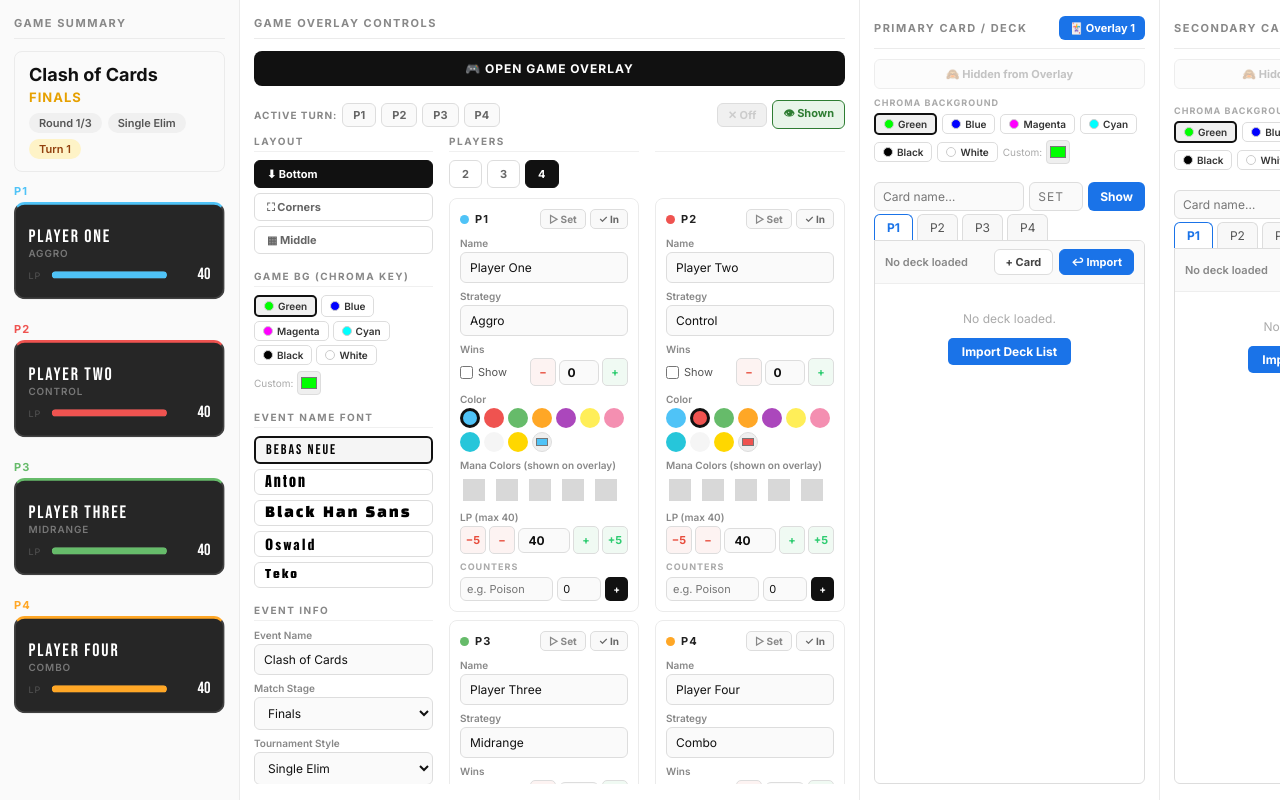
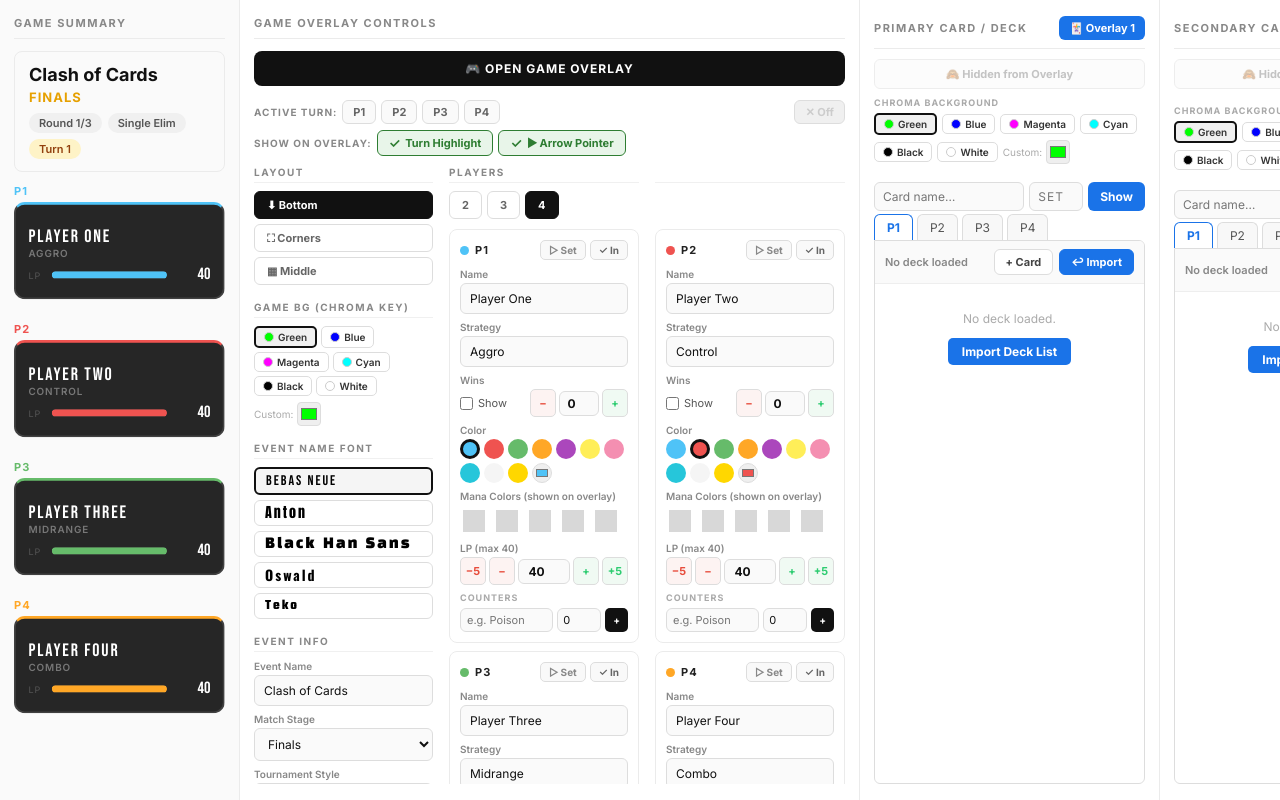
Before and after one commit to jdcaberoy/mtgstreamoverlay, a React (Vite) app: page /#/ in a window 1280 px wide. Built offline with nearby package versions, Linux system fonts and the light colour scheme; grey boxes are pictures that could not be loaded.

Commit message:
changed arrow color to player color. added option to enable/disable active player

```diff
--- a/src/GameControlsColumn.jsx
+++ b/src/GameControlsColumn.jsx
@@ -42,8 +42,12 @@ export default function GameControlsColumn({ state, setState }) {
     setState(p => ({ ...p, activePlayer: null }));
   }
 
-  function toggleShowActivePlayer() {
-    setState(p => ({ ...p, showActivePlayer: !p.showActivePlayer }));
+  function toggleShowActivePointer() {
+    setState(p => ({ ...p, showActivePointer: p.showActivePointer === false ? true : false }));
+  }
+
+  function toggleShowActiveTurnBar() {
+    setState(p => ({ ...p, showActiveTurnBar: p.showActiveTurnBar === false ? true : false }));
   }
 
   function delCounter(pi, ci) {
@@ -85,13 +89,34 @@ export default function GameControlsColumn({ state, setState }) {
         }}>
           ✕ Off
         </button>
-        <button onClick={toggleShowActivePlayer} style={{
-          padding:'4px 10px', borderRadius:6, cursor:'pointer', fontSize:11, fontWeight:700,
-          border: s.showActivePlayer ? '1px solid #2e7d32' : '1px solid #ddd',
-          background: s.showActivePlayer ? '#e8f5e9' : '#fafafa',
-          color: s.showActivePlayer ? '#2e7d32' : '#888',
+      </div>
+
+      {/* Active player feature toggles */}
+      <div style={{ display:'flex', gap:5, alignItems:'center', marginBottom:10, flexWrap:'wrap' }}>
+        <span style={{ fontSize:10, color:'#888', fontWeight:700, textTransform:'uppercase', letterSpacing:1, flexShrink:0 }}>
+          Show on overlay:
+        </span>
+        <button onClick={toggleShowActiveTurnBar} style={{
+          display:'flex', alignItems:'center', gap:5,
+          padding:'4px 11px', borderRadius:6, cursor:'pointer', fontSize:11, fontWeight:700,
+          border: s.showActiveTurnBar !== false ? '1px solid #2e7d32' : '1px solid #ddd',
+          background: s.showActiveTurnBar !== false ? '#e8f5e9' : '#fafafa',
+          color: s.showActiveTurnBar !== false ? '#2e7d32' : '#888',
+          transition: 'all 0.15s',
         }}>
-          {s.showActivePlayer ? '👁 Shown' : '🙈 Hidden'}
+          <span style={{ fontSize:13 }}>{s.showActiveTurnBar !== false ? '✓' : '○'}</span>
+          Turn Highlight
+        </button>
+        <button onClick={toggleShowActivePointer} style={{
+          display:'flex', alignItems:'center', gap:5,
+          padding:'4px 11px', borderRadius:6, cursor:'pointer', fontSize:11, fontWeight:700,
+          border: s.showActivePointer !== false ? '1px solid #2e7d32' : '1px solid #ddd',
+          background: s.showActivePointer !== false ? '#e8f5e9' : '#fafafa',
+          color: s.showActivePointer !== false ? '#2e7d32' : '#888',
+          transition: 'all 0.15s',
+        }}>
+          <span style={{ fontSize:13 }}>{s.showActivePointer !== false ? '✓' : '○'}</span>
+          ▶ Arrow Pointer
         </button>
       </div>
 
@@ -203,6 +228,7 @@ export default function GameControlsColumn({ state, setState }) {
                 p={s.players[1]} i={1} label={PNAMES[1]} maxLP={s.maxLP} isActive={s.activePlayer===1}
                 onUpdPlayer={updPlayer} onStepLP={stepLP} onToggleElim={toggleElim}
                 onAddCounter={addCounter} onUpdCounter={updCounter} onDelCounter={delCounter}
+                onSetActive={setActivePlayer}
               />
             )}
 
@@ -212,6 +238,7 @@ export default function GameControlsColumn({ state, setState }) {
                 p={s.players[2]} i={2} label={PNAMES[2]} maxLP={s.maxLP} isActive={s.activePlayer===2}
                 onUpdPlayer={updPlayer} onStepLP={stepLP} onToggleElim={toggleElim}
                 onAddCounter={addCounter} onUpdCounter={updCounter} onDelCounter={delCounter}
+                onSetActive={setActivePlayer}
               />
             )}
           </Section>
@@ -231,6 +258,7 @@ export default function GameControlsColumn({ state, setState }) {
                 p={s.players[1]} i={1} label={PNAMES[1]} maxLP={s.maxLP} isActive={s.activePlayer===1}
                 onUpdPlayer={updPlayer} onStepLP={stepLP} onToggleElim={toggleElim}
                 onAddCounter={addCounter} onUpdCounter={updCounter} onDelCounter={delCounter}
+                onSetActive={setActivePlayer}
               />
             )}
 
@@ -240,6 +268,7 @@ export default function GameControlsColumn({ state, setState }) {
                 p={s.players[3]} i={3} label={PNAMES[3]} maxLP={s.maxLP} isActive={s.activePlayer===3}
                 onUpdPlayer={updPlayer} onStepLP={stepLP} onToggleElim={toggleElim}
                 onAddCounter={addCounter} onUpdCounter={updCounter} onDelCounter={delCounter}
+                onSetActive={setActivePlayer}
               />
             )}
           </Section>
--- a/src/PlayerCard.jsx
+++ b/src/PlayerCard.jsx
@@ -13,8 +13,8 @@ const ELIM_STYLES = `
     100% { width: 100%; opacity: 1; }
   }
   @keyframes activePulse {
-    0%, 100% { box-shadow: 0 0 0 2px rgba(255,215,0,0.6), 0 0 16px rgba(255,215,0,0.3); }
-    50%       { box-shadow: 0 0 0 3px rgba(255,215,0,0.9), 0 0 28px rgba(255,215,0,0.5); }
+    0%, 100% { box-shadow: var(--active-glow-lo); }
+    50%       { box-shadow: var(--active-glow-hi); }
   }
   @keyframes activeArrow {
     0%, 100% { transform: translateX(0); }
@@ -31,20 +31,23 @@ const MANA_SVGS = {
 };
 const MANA_ORDER = ['W','U','B','R','G'];
 
-export default function PlayerCard({ player, maxLP, index, compact = false, isActive = false }) {
+export default function PlayerCard({ player, maxLP, index, compact = false, isActive = false, showPointer = true }) {
   const pct     = Math.max(0, Math.min(100, (player.lp / maxLP) * 100));
   const overMax = player.lp > maxLP;
   const color   = player.color || '#4fc3f7';
   const wins    = player.wins || 0;
   const mana    = (player.manaColors || []).filter(c => MANA_ORDER.includes(c));
-  const topBorderColor = player.elim ? '#b71c1c' : isActive ? '#ffd700' : color;
+  // Use player's own color for active state — no gold override
+  const topBorderColor = player.elim ? '#b71c1c' : color;
+  // Derive rgba components for glow from player color
+  const activeColor = color;
   const manaSize = compact ? 16 : (mana.length <= 2 ? 26 : mana.length === 3 ? 23 : mana.length === 4 ? 20 : 18);
 
   return (
     <div style={{
       background: isActive ? 'rgba(10,8,0,0.92)' : 'rgba(0,0,0,0.85)',
-      border: isActive
-        ? '2px solid rgba(255,215,0,0.35)'
+      border: isActive && !player.elim
+        ? `2px solid ${activeColor}55`
         : `2px solid ${player.elim ? 'rgba(239,83,80,0.25)' : 'rgba(255,255,255,0.12)'}`,
       borderTop: `3px solid ${topBorderColor}`,
       borderRadius: 12,
@@ -54,6 +57,9 @@ export default function PlayerCard({ player, maxLP, index, compact = false, isAc
       transition: 'border-color 0.3s, border-top-color 0.3s, background 0.3s, box-shadow 0.3s',
       width: '100%',
       animation: isActive && !player.elim ? 'activePulse 2s ease-in-out infinite' : 'none',
+      // CSS vars drive the glow keyframe with player color
+      '--active-glow-lo': `0 0 0 2px ${activeColor}99, 0 0 16px ${activeColor}55`,
+      '--active-glow-hi': `0 0 0 3px ${activeColor}ee, 0 0 28px ${activeColor}88`,
     }}>
       <style>{ELIM_STYLES}</style>
 
@@ -62,7 +68,7 @@ export default function PlayerCard({ player, maxLP, index, compact = false, isAc
         <div style={{
           position: 'absolute', left: 0, top: 0, bottom: 0,
           width: 4,
-          background: 'linear-gradient(180deg, #ffd700, #ffaa00)',
+          background: `linear-gradient(180deg, ${activeColor}, ${activeColor}88)`,  // player color gradient
           borderRadius: '0 0 0 10px',
           zIndex: 5,
         }} />
@@ -116,20 +122,21 @@ export default function PlayerCard({ player, maxLP, index, compact = false, isAc
         {/* Name row + mana icons */}
         <div style={{ display: 'flex', alignItems: 'center', gap: 6, marginBottom: 0 }}>
           {/* Active arrow — sits just left of name */}
-          {isActive && !player.elim && (
+          {isActive && !player.elim && showPointer && (
             <div style={{
               fontSize: compact ? 12 : 16,
-              color: '#ffd700',
+              color: activeColor,
               animation: 'activeArrow 0.8s ease-in-out infinite',
               flexShrink: 0, lineHeight: 1,
-              filter: 'drop-shadow(0 0 4px rgba(255,215,0,0.8))',
+              filter: `drop-shadow(0 0 4px ${activeColor}cc)`,
+              transition: 'color 0.3s',
             }}>▶</div>
           )}
 
           <div style={{
             fontFamily: "'Bebas Neue', sans-serif",
             fontSize: compact ? 20 : 26,
-            color: isActive && !player.elim ? '#ffd700' : '#fff',
+            color: isActive && !player.elim ? activeColor : '#fff',
             letterSpacing: 2, lineHeight: 1,
             flex: 1, minWidth: 0,
             whiteSpace: 'nowrap', overflow: 'hidden', textOverflow: 'ellipsis',
--- a/src/PlayersLayer.jsx
+++ b/src/PlayersLayer.jsx
@@ -16,7 +16,7 @@ const CORNER_POSITIONS = [
 ];
 
 export default function PlayersLayer({ state, manualMode = false, positions = null, onPositionsChange = null }) {
-  const { players, playerCount, gameLayout, maxLP, activePlayer, showActivePlayer } = state;
+  const { players, playerCount, gameLayout, maxLP, activePlayer, showActivePointer, showActiveTurnBar } = state;
   const visible = players.slice(0, playerCount);
   const containerRef = useRef(null);
   const draggingRef  = useRef(null);
@@ -69,7 +69,7 @@ export default function PlayersLayer({ state, manualMode = false, positions = nu
       <div style={{ position: 'absolute', inset: 0 }}>
         {visible.map((p, i) => (
           <div key={i} style={slots[i] || {}}>
-            <PlayerCard player={p} maxLP={maxLP} index={i} isActive={showActivePlayer && activePlayer === i} />
+            <PlayerCard player={p} maxLP={maxLP} index={i} isActive={showActiveTurnBar && activePlayer === i} showPointer={showActivePointer} />
           </div>
         ))}
       </div>
@@ -85,7 +85,7 @@ export default function PlayersLayer({ state, manualMode = false, positions = nu
       }}>
         {visible.map((p, i) => (
           <div key={i} style={{ flex: 1, maxWidth: 420 }}>
-            <PlayerCard player={p} maxLP={maxLP} index={i} isActive={showActivePlayer && activePlayer === i} />
+            <PlayerCard player={p} maxLP={maxLP} index={i} isActive={showActiveTurnBar && activePlayer === i} showPointer={showActivePointer} />
           </div>
         ))}
       </div>
@@ -102,7 +102,7 @@ export default function PlayersLayer({ state, manualMode = false, positions = nu
         <div style={{ display: 'grid', gridTemplateColumns: '1fr 1fr', gap: 12 }}>
           {visible.map((p, i) => (
             <div key={i} style={{ width: 320 }}>
-              <PlayerCard player={p} maxLP={maxLP} index={i} isActive={showActivePlayer && activePlayer === i} />
+              <PlayerCard player={p} maxLP={maxLP} index={i} isActive={showActiveTurnBar && activePlayer === i} showPointer={showActivePointer} />
             </div>
           ))}
         </div>
@@ -146,7 +146,7 @@ export default function PlayersLayer({ state, manualMode = false, positions = nu
                 pointerEvents: 'none',
               }}>P{i+1} ✥ drag</div>
             )}
-            <PlayerCard player={p} maxLP={maxLP} index={i} isActive={showActivePlayer && activePlayer === i} />
+            <PlayerCard player={p} maxLP={maxLP} index={i} isActive={showActiveTurnBar && activePlayer === i} showPointer={showActivePointer} />
           </div>
         );
       })}
--- a/src/store.js
+++ b/src/store.js
@@ -61,8 +61,9 @@ export function defaultState() {
     // overlay
     gameLayout:       'bottom',
     gameChromaColor:  '#00ff00',
-    activePlayer:     null,   // null = feature off, 0-3 = player index
-    showActivePlayer: true,
+    activePlayer:       null,   // null = feature off, 0-3 = player index
+    showActivePointer:  true,   // show arrow pointer on the player card
+    showActiveTurnBar:  true,   // show the Active Turn overlay banner/indicator
     // card slot 1 (primary)
     card1Image:       null,
     card1Name:        '',
```
